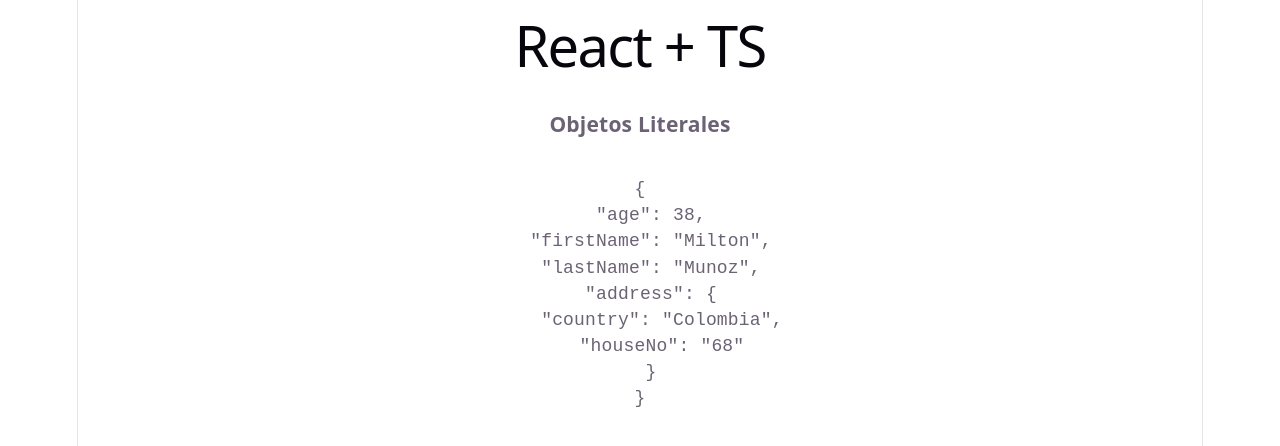
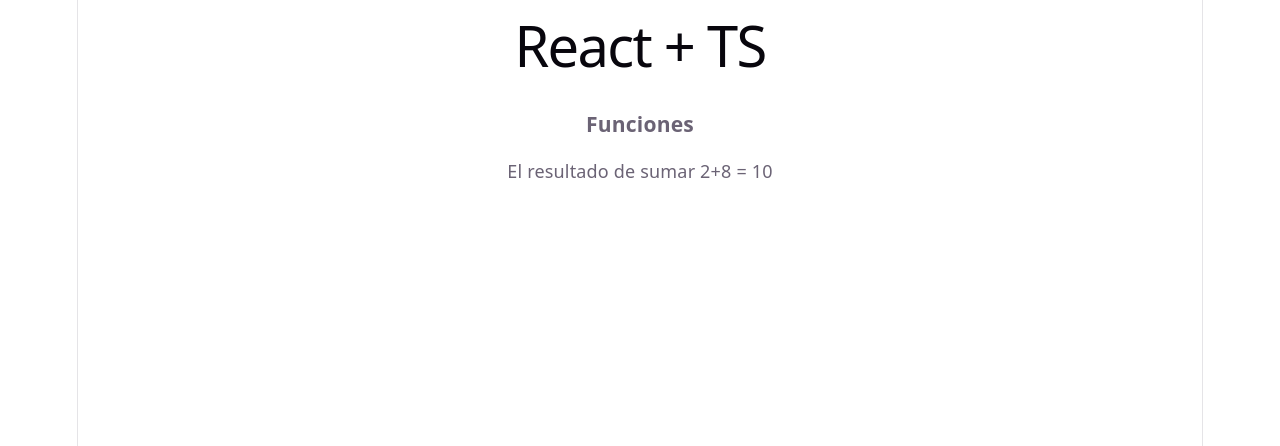
Before and after one commit to GenerationMilton/React-native-bases, a React (Vite) app in the folder 01-bases/: page / in a window 1280 px wide. Shown: the top 446 px of the page. Built offline with nearby package versions, Linux system fonts and the light colour scheme.

Commit message:
feat(01-bases-react): :sparkles: bases to react native Functions

```diff
--- a/01-bases/src/App.tsx
+++ b/01-bases/src/App.tsx
@@ -1,14 +1,16 @@
 // import { BasicTypes } from "./typescript/BasicTypes";
+// import { ObjectLiterals } from "./typescript/ObjectLiterals";
 
 import "./App.css";
-import { ObjectLiterals } from "./typescript/ObjectLiterals";
+import { BasicFunctions } from "./typescript/BasicFunctions";
 
 function App() {
   return (
     <>
       <h1>React + TS</h1>
-      <ObjectLiterals />
+      {/* <ObjectLiterals /> */}
       {/*<BasicTypes /> */}
+      <BasicFunctions />
     </>
   );
 }
--- /dev/null
+++ b/01-bases/src/typescript/BasicFunctions.tsx
@@ -0,0 +1,12 @@
+export const BasicFunctions = () => {
+  const addTwoNumbers = (a: number, b: number): string => {
+    return `${a + b}`;
+  };
+
+  return (
+    <>
+      <h3>Funciones</h3>
+      <span>El resultado de sumar 2+8 = {addTwoNumbers(2, 8)}</span>
+    </>
+  );
+};
```
